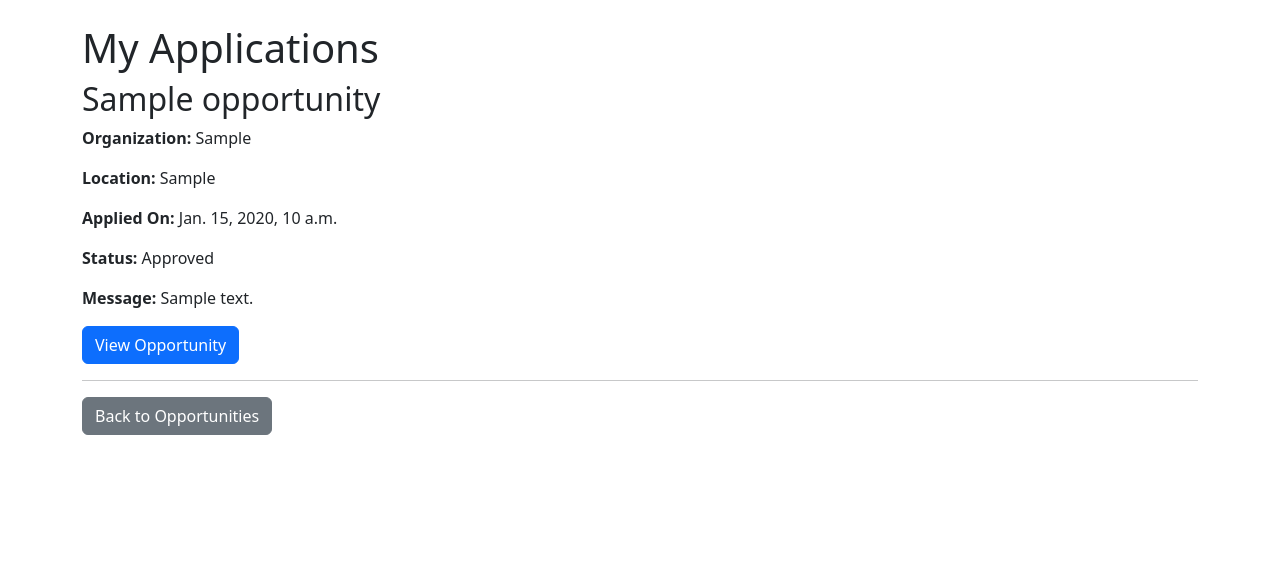
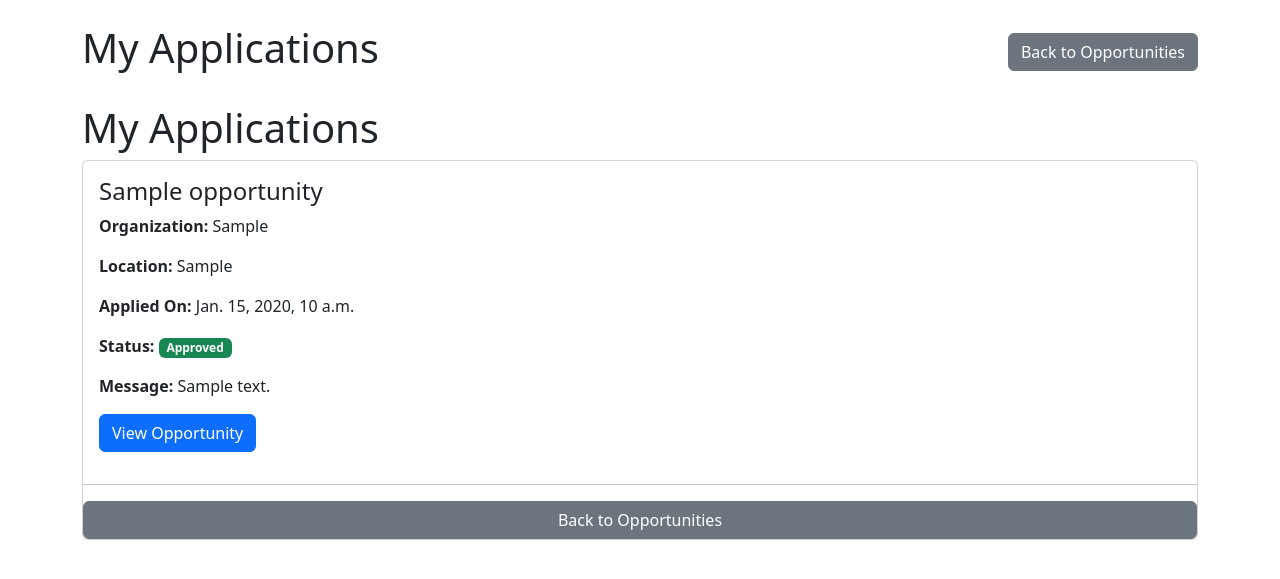
Before and after one commit to mdpos95-tech/volunteerhub_MOD5, a Django app: page /accounts/my-applications/ in a window 1280 px wide. Shown: the part 56-635 px from the top of the page. Run offline with Django 5.2, Linux system fonts and the light colour scheme; a user stored in the database is signed in; tables that the repository leaves empty hold one stand-in row (values such as "Sample post").

Commit message:
working on implementing bootstrap into my application.html and done testing

```diff
--- a/accounts/templates/accounts/my_applications.html
+++ b/accounts/templates/accounts/my_applications.html
@@ -1,15 +1,30 @@
 {% extends "base.html" %}
 {% block title %}My Applications{% endblock %}
 {% block content %}
+<div class="d-flex justify-content-between align-items-center mb-4">
+    <h1>My Applications</h1>
+    <a href="{% url 'opportunities:home' %}" class="btn btn-secondary">Back to Opportunities</a>
+</div>
+
 <h1>My Applications</h1>
 {% if applications %}
    {% for application in applications %}
-        <div>
-            <h2>{{ application.opportunity.title }}</h2>
+        <div class="card mb-3">
+            <div class="card-body">
+            <h2 class="h4 card-title">{{ application.opportunity.title }}</h2>
             <p><strong>Organization:</strong> {{ application.opportunity.organization }}</p>
             <p><strong>Location:</strong> {{ application.opportunity.location }}</p>
             <p><strong>Applied On:</strong> {{ application.applied_on }}</p>
-            <p><strong>Status:</strong> {{ application.get_status_display }}</p>
+            <p><strong>Status:</strong>
+             {% if application.status == 'approved' %}
+                <span class="badge bg-success">Approved</span>
+             {% elif application.status == 'rejected' %}
+                <span class="badge bg-danger">Rejected</span>
+             {% else %}
+                <span class="badge bg-warning text-dark"> {{ application.get_status_display }}</span>
+             {% endif %}
+            </p>
+
             {% if application.message %}
                 <p><strong>Message:</strong> {{ application.message }}</p>
             <a href="{% url 'opportunities:opportunity_detail' pk=application.opportunity.id %}" class="btn btn-primary">View Opportunity</a>
@@ -20,6 +35,6 @@
 {% else %}
     <p>You have not applied for any opportunities yet.</p>
 {% endif %}
-<a href="{% url 'opportunities:home' %}" class="btn btn-secondary">Back to Opportunities</a>
+<a href="{% url 'opportunities:opportunity_detail' pk=application.opportunity.id %}" class="btn btn-secondary">Back to Opportunities</a>
 
 {% endblock %}
```
